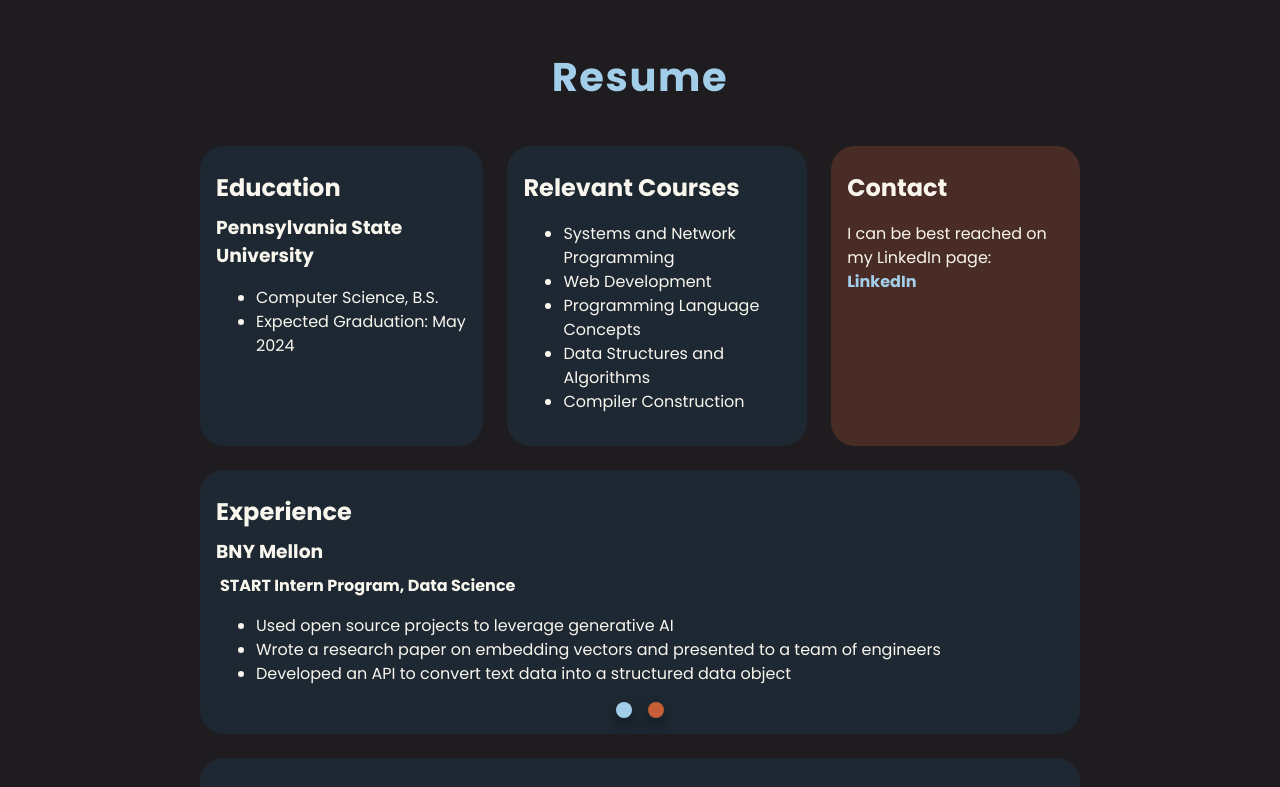
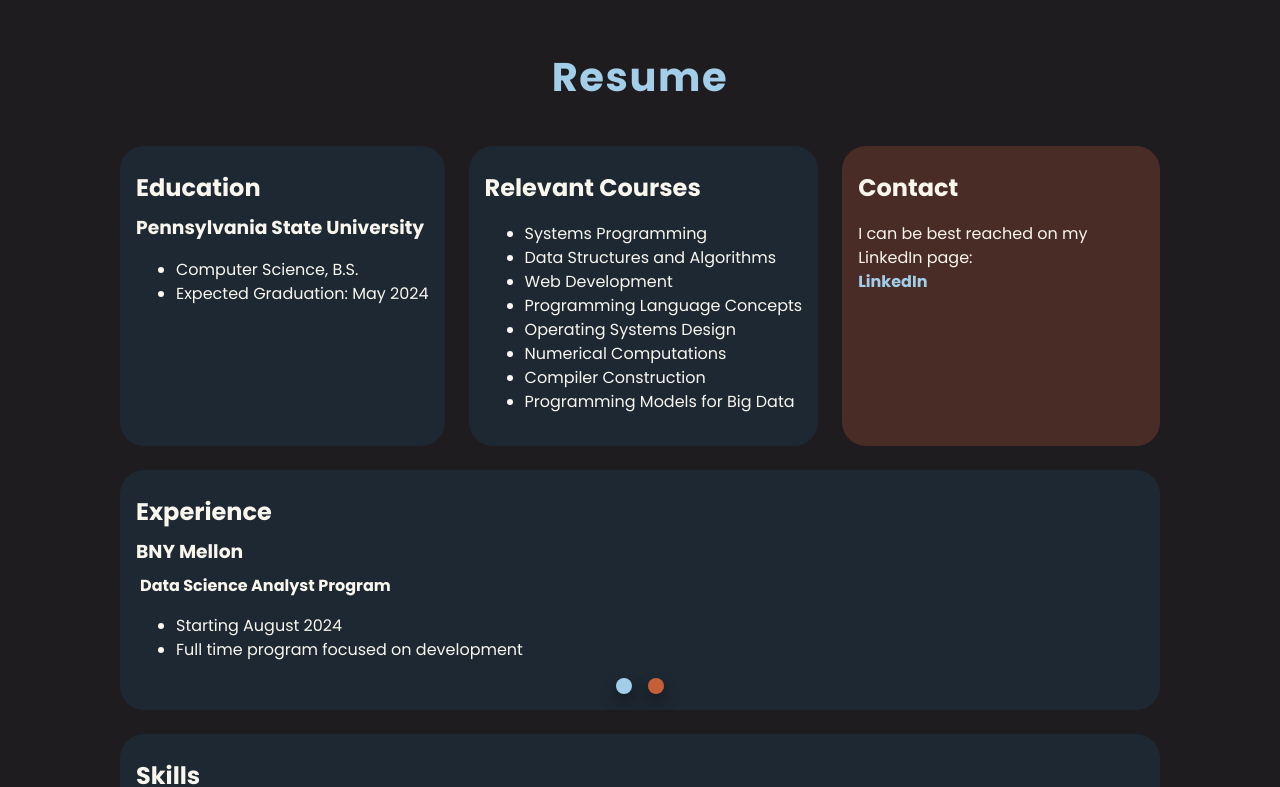
Before and after one commit to rdawson46/vue-portfolio, a Vue app: page / in a window 1280 px wide. Shown: the part 1500-2287 px from the top of the page. Built offline with nearby package versions, Linux system fonts and the light colour scheme.

Commit message:
reorg some stuff

```diff
--- a/src/components/Resume.vue
+++ b/src/components/Resume.vue
@@ -11,22 +11,25 @@ const exp_ind = ref(0);
     <div class="section">
         <h1>Resume</h1>
         <div class="grid">
-            <div class="box courses">
-                <h2 class="title">Relevant Courses</h2>
-                <ul>
-                    <li>Systems and Network Programming</li>
-                    <li>Web Development</li>
-                    <li>Programming Language Concepts</li>
-                    <li>Data Structures and Algorithms</li>
-                    <li>Compiler Construction</li>
-                </ul>
-            </div>
             <div class="box education">
                 <h2 class="title">Education</h2>
                 <h3 class="sub-title">Pennsylvania State University</h3>
                 <ul>
                     <li>Computer Science, B.S.</li>
                     <li>Expected Graduation: May 2024</li>
+                </ul>
+            </div>
+            <div class="box courses">
+                <h2 class="title">Relevant Courses</h2>
+                <ul>
+                    <li>Systems Programming</li>
+                    <li>Data Structures and Algorithms</li>
+                    <li>Web Development</li>
+                    <li>Programming Language Concepts</li>
+                    <li>Operating Systems Design</li>
+                    <li>Numerical Computations</li>
+                    <li>Compiler Construction</li>
+                    <li>Programming Models for Big Data</li>
                 </ul>
             </div>
             <div class="box contact">
@@ -46,19 +49,19 @@ const exp_ind = ref(0);
                 <Transition name='fade' mode='out-in'>
                     <div v-if='exp_ind == 0'>
                         <h3 class="sub-title">BNY Mellon</h3>
+                        <h4 class="job-title"> Data Science Analyst Program</h4>
+                        <ul>
+                            <li>Starting August 2024</li>
+                            <li>Full time program focused on development</li>
+                        </ul>
+                    </div>
+                    <div v-else-if='exp_ind == 1'>
+                        <h3 class="sub-title">BNY Mellon</h3>
                         <h4 class="job-title">START Intern Program, Data Science</h4>
                         <ul>
                             <li>Used open source projects to leverage generative AI</li>
                             <li>Wrote a research paper on embedding vectors and presented to a team of engineers</li>
                             <li>Developed an API to convert text data into a structured data object</li>
-                        </ul>
-                    </div>
-                    <div v-else-if='exp_ind == 1'>
-                        <h3 class="sub-title">BNY Mellon</h3>
-                        <h4 class="job-title"> Data Science Analyst Program</h4>
-                        <ul>
-                            <li>Starting August 2024</li>
-                            <li>Full time program focused on development</li>
                         </ul>
                     </div>
                 </Transition>
@@ -125,7 +128,7 @@ const exp_ind = ref(0);
 .btn{
     background-color: var(--secondary);
     height: 1rem;
-    aspect-ratio: 1/1;
+    width: 1rem;
     border-radius: 50%;
     border: none;
     box-shadow: 0px 8px 15px rgba(0, 0, 0, 0.4);
@@ -158,7 +161,7 @@ h1{
 .grid{
     display: grid;
     gap: 1.5rem;
-    padding: 0.75rem 12.5rem 1.5rem 12.5rem;
+    padding: 0.75rem 7.5rem 1.5rem 7.5rem;
 }
 
 .box{
@@ -173,7 +176,7 @@ h1{
     grid-row: 1;
 }
 
-.eduction{
+.education{
     grid-column: 1;
     grid-row: 1;
 }
@@ -181,7 +184,6 @@ h1{
 .contact{
     grid-column: 3;
     grid-row: 1;
-    border-color: var(--secondary);
     background-color: var(--secondary40);
 }
 
@@ -266,7 +268,7 @@ a:hover:before{
         padding: 0.75rem 6.25rem 1.5rem 6.25rem;
     }
 
-    .two, .three, .experience{
+    .courses, .contact, .experience{
         grid-column: 1;
     }
 
@@ -304,11 +306,11 @@ a:hover:before{
     }
 
     .courses{
-        grid-row: 1;
+        grid-row: 2;
     }
 
     .education{
-        grid-row: 2;
+        grid-row: 1;
     }
 
     .contact{
```
